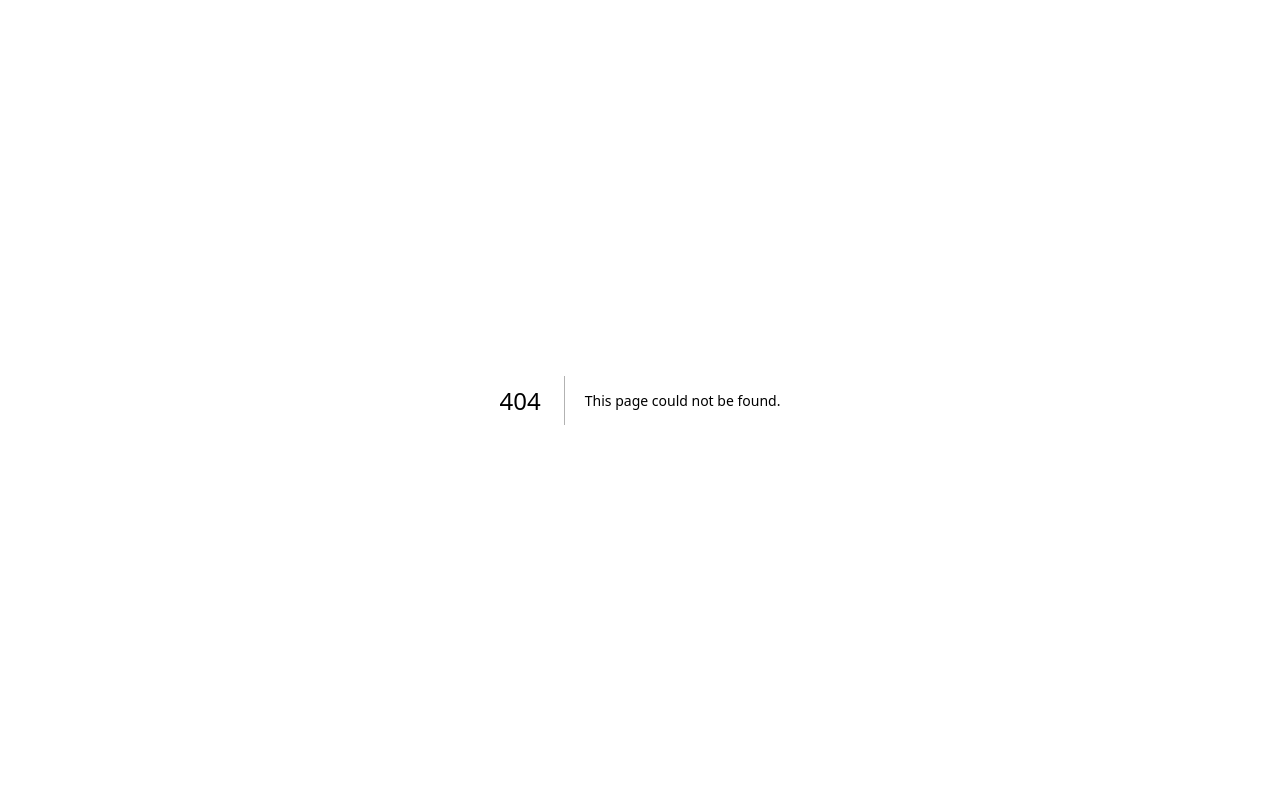
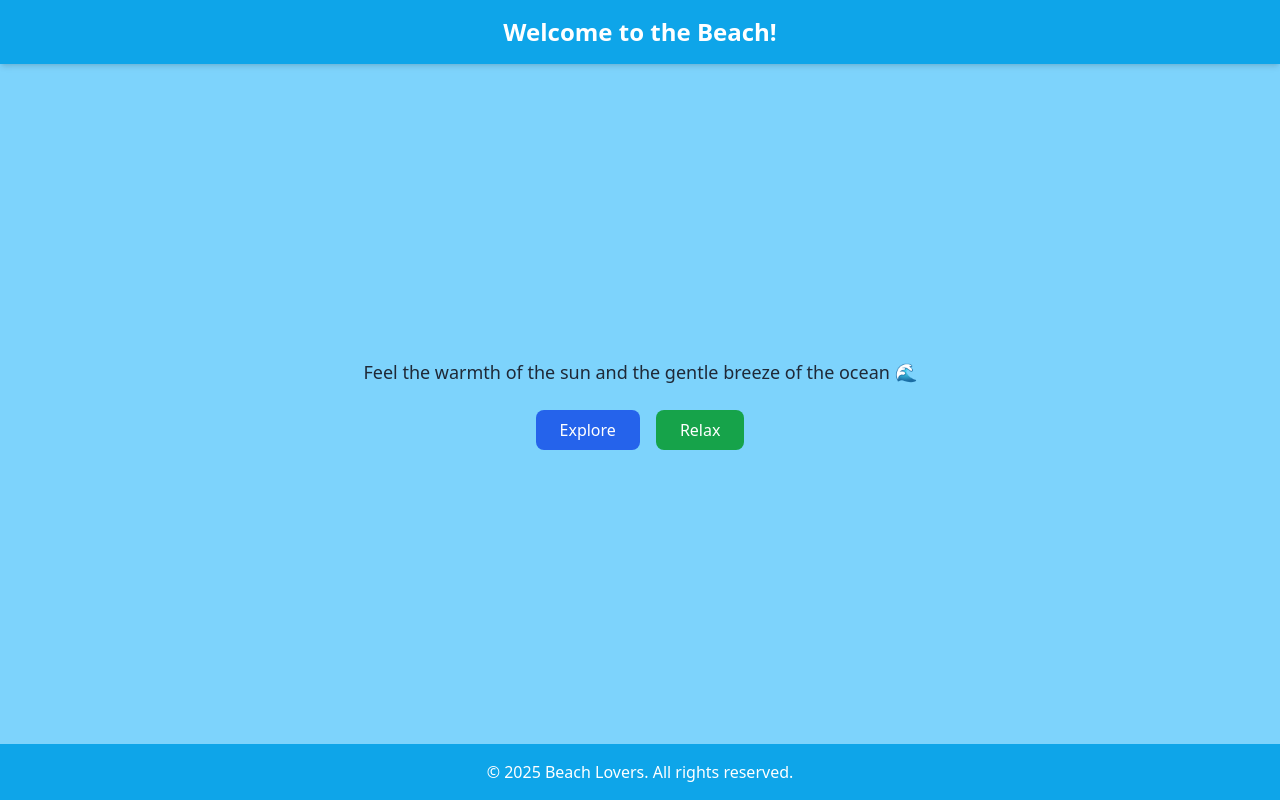
Before and after one commit to nghiangoclv/my-next-app, a Next.js app: page /beach in a window 1280 px wide. Before the commit this address had no page. Built offline with nearby package versions, Linux system fonts and the light colour scheme.

Commit message:
add beach page

```diff
--- /dev/null
+++ b/src/pages/beach/index.tsx
@@ -0,0 +1,26 @@
+// fe/src/pages/beach/index.tsx
+export default function BeachPage() {
+    return (
+        <div className="flex flex-col items-center justify-center h-screen bg-sky-300">
+            <header className="w-full bg-sky-500 text-white py-4 shadow-md">
+                <h1 className="text-center text-2xl font-bold">Welcome to the Beach!</h1>
+            </header>
+            <main className="flex flex-col items-center justify-center flex-grow space-y-6">
+                <p className="text-lg text-gray-800">
+                    Feel the warmth of the sun and the gentle breeze of the ocean 🌊
+                </p>
+                <div className="flex space-x-4">
+                    <button className="px-6 py-2 bg-blue-600 text-white rounded-lg hover:bg-blue-700">
+                        Explore
+                    </button>
+                    <button className="px-6 py-2 bg-green-600 text-white rounded-lg hover:bg-green-700">
+                        Relax
+                    </button>
+                </div>
+            </main>
+            <footer className="w-full bg-sky-500 text-white py-4 text-center">
+                © 2025 Beach Lovers. All rights reserved.
+            </footer>
+        </div>
+    );
+}
```
